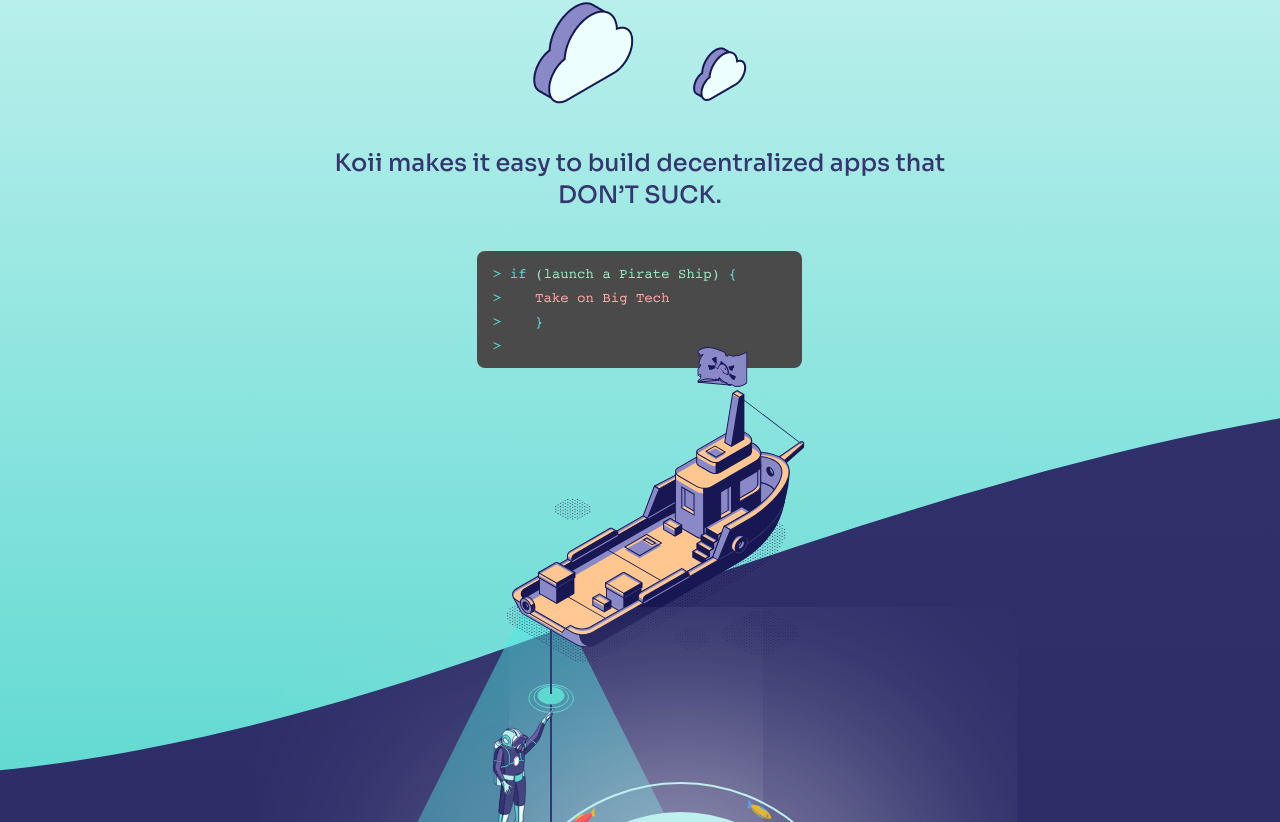
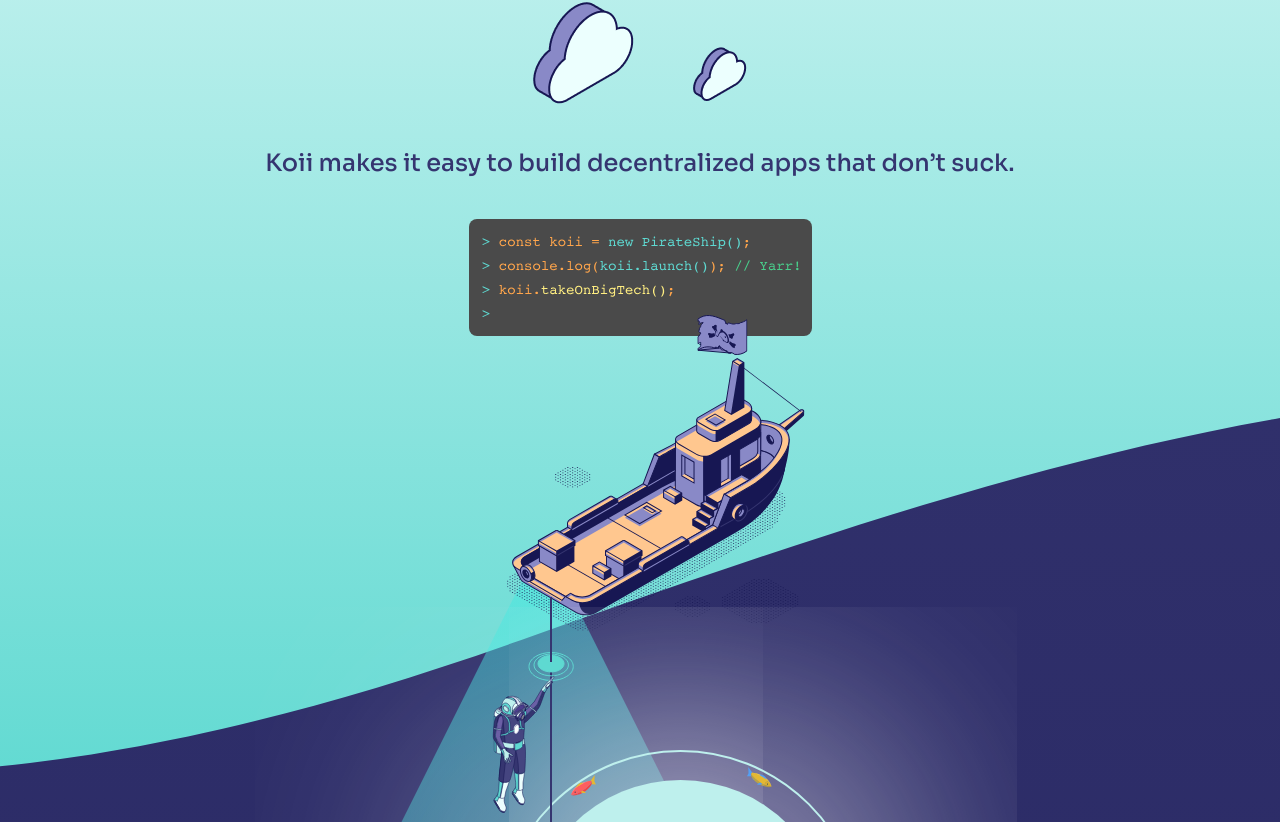
Before and after one commit to koii-network/homepage, a Next.js app: page /founders in a window 1280 px wide. Shown: the part 918-1740 px from the top of the page. Built offline with nearby package versions, Linux system fonts and the light colour scheme.

Commit message:
fix: edit text and pirate code

```diff
--- a/components/founders/pirate-ship/index.tsx
+++ b/components/founders/pirate-ship/index.tsx
@@ -75,8 +75,7 @@ export const PirateShip = () => {
 
       <div className="relative lg:-top-48 lg:right-72">
         <h3 className="px-2 text-2xl lg:text-[32px] text-darkpurple lg:w-[790px] lg:pl-28 lg:text-left">
-          Koii makes it easy to build decentralized apps that{" "}
-          <br className="lg:hidden" /> DON’T SUCK.
+          Koii makes it easy to build decentralized apps that don’t suck.
         </h3>
         <div className="relative mt-10 lg:mt-16 lg:-left-20 lg:scale-125">
           <Image alt="Pirate source code" src={pirateCode} />
--- a/components/founders/program-benefits/index.tsx
+++ b/components/founders/program-benefits/index.tsx
@@ -25,8 +25,7 @@ export const ProgramBenefits = () => {
                 Join the Founder Support Program
               </p>
               <p className="mt-2 font-sans text-white lg:mt-5 font-semibold text-base leading-[22px] mb-11 text-center">
-                Turn your passion project into reality, our mentor network is
-                here to help
+                Turn your passion project into reality. Our mentor network is here to help.
               </p>
             </div>
           </div>
```
Also changed, not shown: public/images/founders/pirate-code.svg.
